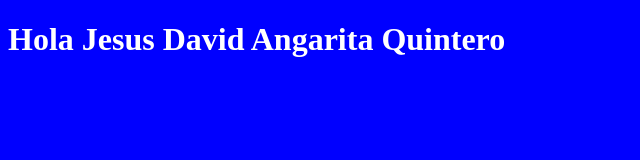
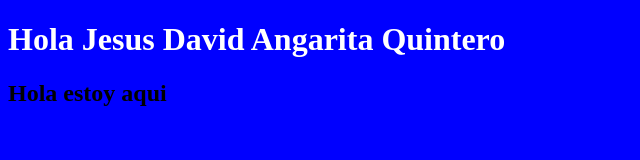
Before and after one commit to Angarita28/ProyectoClass1, a plain HTML site: page index.html in a window 1280 px wide. Shown: the whole page, without its empty margins (0-640 px from the left). Drawn offline with Linux system fonts and the light colour scheme.

Commit message:
Cambios de nueva rama

```diff
--- a/index.html
+++ b/index.html
@@ -9,5 +9,6 @@
 </head>
 <body>
         <h1> Hola Jesus David Angarita Quintero </h1>
+        <h2>Hola estoy aqui </h2>
 </body>
 </html>
```
